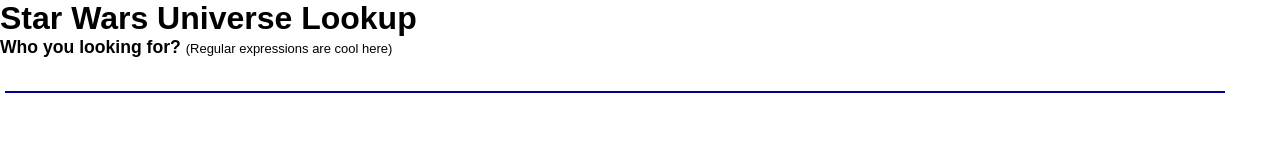
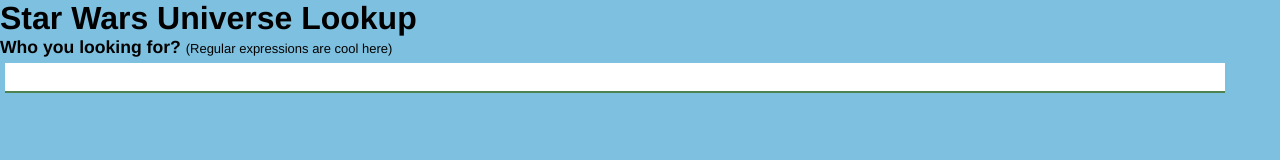
Before and after one commit to bonyejekwe/star-wars-universe-lookup, a plain HTML site: page index.html in a window 1280 px wide. Drawn offline with Linux system fonts and the light colour scheme; no server answers.

Commit message:
edited css file

```diff
--- a/site.css
+++ b/site.css
@@ -11,11 +11,11 @@ p {
 }
 
 :root {
-  font-family: Arial, Helvetica, sans-serif;
+  font-family: 'News Gothic', Helvetica, sans-serif;
   --dark1: black;
-  --light1: white;
-  --dark2: darkblue;
-  --light2: lightblue;
+  --light1: rgba(96, 178, 216, 0.808);
+  --dark2: rgba(6, 83, 13, 0.719);
+  --light2: white;
   background-color: var(--light1);
   color: var(--dark1);
 }
@@ -72,6 +72,7 @@ label {
 /* Character page */
 h1#name {
   margin: 50px;
+  padding: 50x;
 }
 
 #generalInfo {
```
